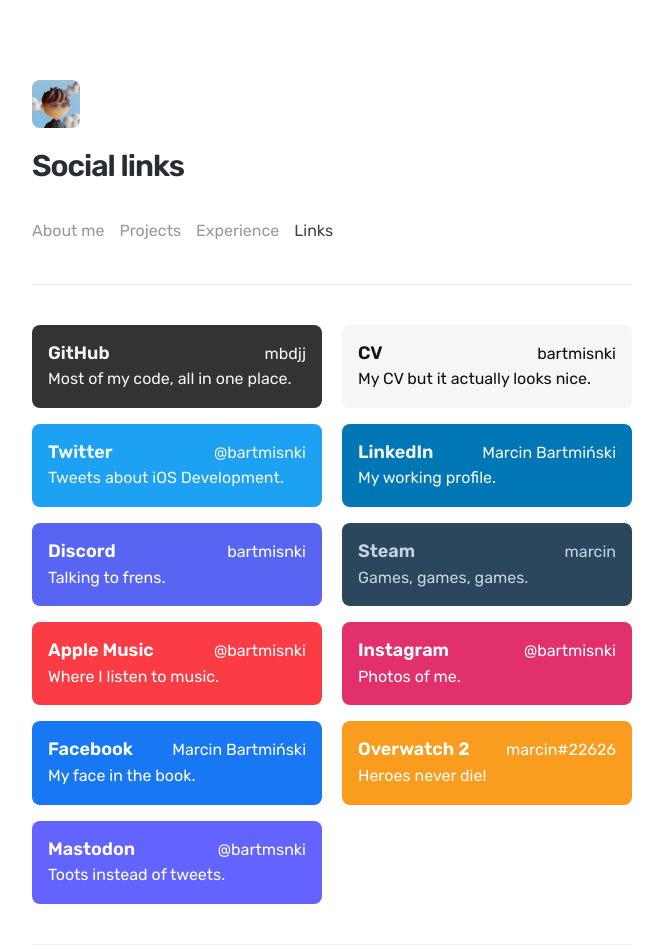
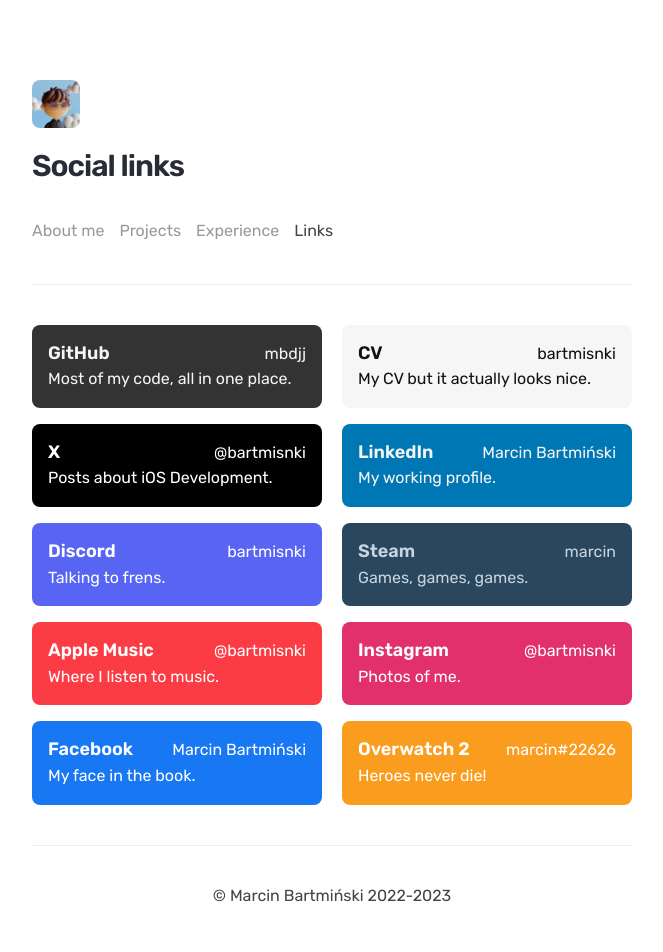
Before and after one commit to mbdjj/website, a Next.js app: page /links in a window 1280 px wide. Shown: the top 952 px of the page, without its empty margins (308-971 px from the left). Built offline with nearby package versions, Linux system fonts and the light colour scheme.

Commit message:
:lipstick: Update Twitter to X

```diff
--- a/pages/links.js
+++ b/pages/links.js
@@ -26,12 +26,12 @@ export default function Links() {
       textColor: "#111111",
     },
     {
-      service: "Twitter",
-      url: "https://twitter.com/bartmisnki",
+      service: "X",
+      url: "https://x.com/bartmisnki",
       nickname: "@bartmisnki",
-      description: "Tweets about iOS Development.",
-      backgroundColor: "#1da1f2",
-      textColor: "#f5f8fa",
+      description: "Posts about iOS Development.",
+      backgroundColor: "#000000",
+      textColor: "#ffffff",
     },
     {
       service: "LinkedIn",
@@ -89,14 +89,6 @@ export default function Links() {
       backgroundColor: "#FA9C1D",
       textColor: "#FFFFFF",
     },
-    {
-      service: "Mastodon",
-      url: "https://iosdev.space/@bartmisnki",
-      nickname: "@bartmsnki",
-      description: "Toots instead of tweets.",
-      backgroundColor: "#6364FF",
-      textColor: "#FFFFFF",
-    },
   ];
   return (
     <>
```
